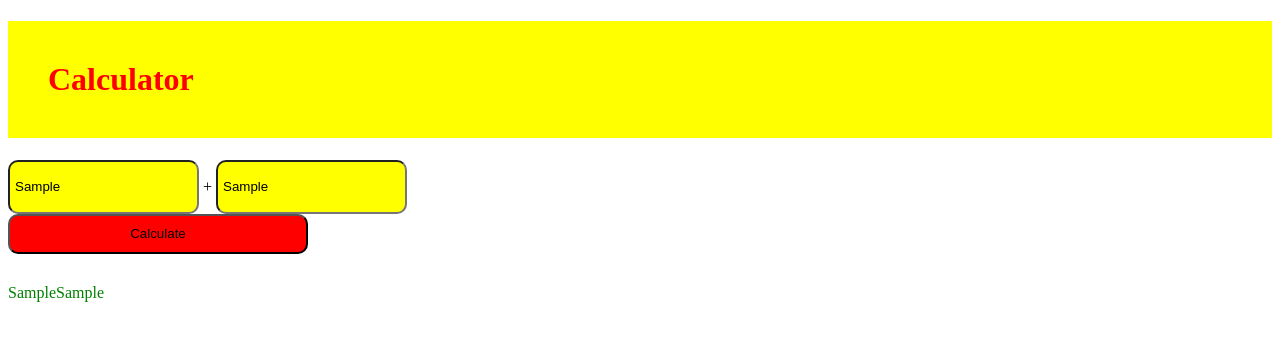
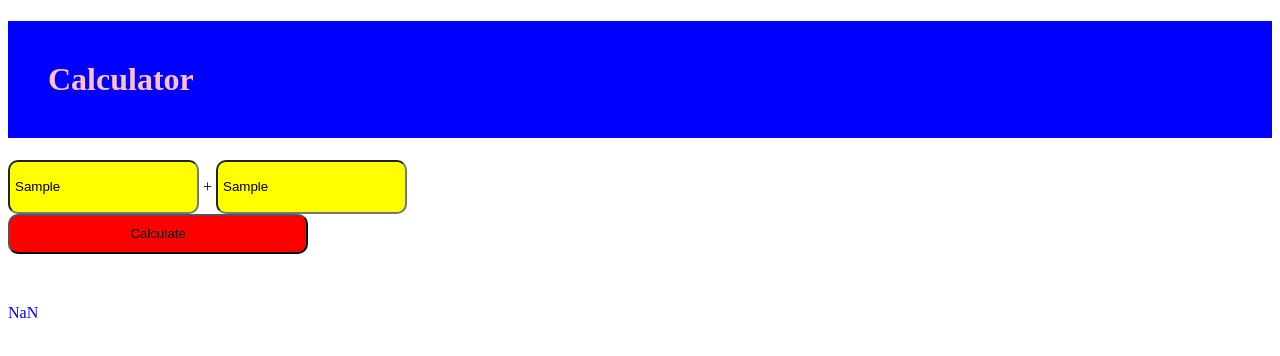
Before and after one commit to EmreB15/oneandone, a plain HTML site: page index.html in a window 1280 px wide. Both pictures are taken after typing "Sample", "Sample" into the empty fields and a click on the button "Calculate". Drawn offline with Linux system fonts and the light colour scheme.

Commit message:
Strings= variables ui# Changes to be committed:

```diff
--- a/index.html
+++ b/index.html
@@ -4,13 +4,13 @@
    <title>The Calculator</title>
    <style>
      h1{
-       color: red;
+       color: pink;
        padding: 40px;
-       background: yellow;
+       background: blue;
      }
    #total{
-     color: green;
-     margin-top: 30px;
+     color: blue;
+     margin-top: 50px;
    }
    .input{
      height: 40px;
@@ -30,8 +30,8 @@
  </head>
  <body>
  <h1> Calculator </h1>
-    <input type="text" class="input" name="number_1" id="number_1"  placeholder="number 1"/> +
-    <input type="text" class="input" name="number_2" id="number_2" placeholder="number 2"/>
+    <input type="text" class="input" name="number_1" id='number_1'  placeholder="number 1"/> +
+    <input type="text" class="input" name="number_2" id='number_2' placeholder="number 2"/>
     <br>
     <button type="button" id="calculate">Calculate</button>
     <div id="total">
@@ -45,10 +45,12 @@
 
 
   function handleCalculation() {
-    var num1 =document.getElementById('number_1').value;
-    var num2 = document.getElementById('number_2').value;
-    var total = ( num1 + num2);
-    var num1 = document.getElementById('total').innerHTML = total;
+    var x = document.getElementById('number_1').value;
+    var y = document.getElementById('number_2').value;
+    var total =   (parseInt (y) + parseInt (x));
+
+    var answer = document.getElementById('total').innerHTML = total;
+
   }
 
 
```
